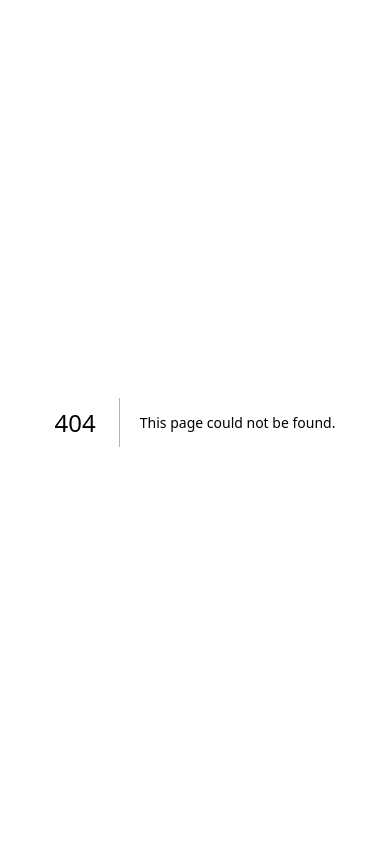
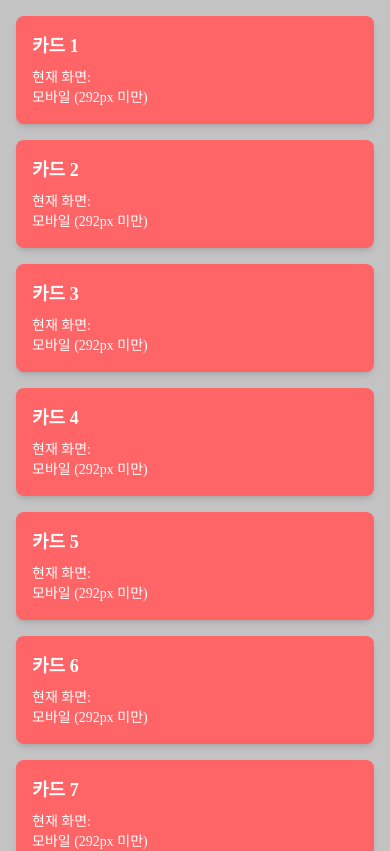
Before and after one commit to dnd-side-project/dnd-12th-8-frontend, a Next.js app: page /test/home in a window 390 px wide. Before the commit this address had no page. Shown: the top 851 px of the page. Built offline with nearby package versions, Linux system fonts and the light colour scheme.

Commit message:
chore: Set up custom breakpoint in tailwind

```diff
--- a/src/pages/index.tsx
+++ b/src/pages/index.tsx
@@ -11,6 +11,10 @@ const Home = () => {
           <Button href="api/hello">API 테스트</Button>
         </div>
 
+        <div className="flex flex-col gap-4">
+          <Button href="test/home">홈 - 테스트 페이지로 이동</Button>
+        </div>
+
         <div className="mt-8 space-y-4">
           <h1 className="font-pretendard">Pretendard _ Regular</h1>
           <h1 className="font-ibm text-4xl font-bold">Headline_ Pretendard Bold 36pt</h1>
--- /dev/null
+++ b/src/pages/test/home/index.tsx
@@ -0,0 +1,27 @@
+const HomeTest = () => {
+  return (
+    <div className="min-h-screen bg-gray-100 p-4">
+      <div className="grid grid-cols-1 gap-4 tablet:grid-cols-2 desktop:grid-cols-3 wide:grid-cols-4">
+        {[1, 2, 3, 4, 5, 6, 7, 8, 9, 10, 11, 12].map((item) => (
+          <div
+            key={item}
+            className="rounded-lg bg-red-400 p-4 shadow-md transition-colors duration-300 tablet:bg-blue-400 desktop:bg-green-400 wide:bg-purple-400"
+          >
+            <h2 className="mb-2 text-lg font-bold text-white">카드 {item}</h2>
+            <p className="text-sm text-white">
+              현재 화면:
+              <span className="block font-medium">
+                <span className="block tablet:hidden">모바일 (292px 미만)</span>
+                <span className="hidden tablet:block desktop:hidden">태블릿 (292px~1023px)</span>
+                <span className="hidden desktop:block wide:hidden">데스크톱 (1024px~1439px)</span>
+                <span className="hidden wide:block">와이드 (1440px+)</span>
+              </span>
+            </p>
+          </div>
+        ))}
+      </div>
+    </div>
+  );
+};
+
+export default HomeTest;
--- a/src/styles/globals.css
+++ b/src/styles/globals.css
@@ -47,6 +47,11 @@
   --color-gray-700: #2b2b2e;
   --color-gray-800: #222124;
   --color-gray-900: #151515;
+
+  /* 브레이크포인트 */
+  --breakpoint-tablet: 36rem; /* 576px 이상 */
+  --breakpoint-desktop: 64rem; /* 1024px 이상 */
+  --breakpoint-wide: 90rem; /* 1440px 이상 */
 }
 
 @layer base {
```
Also changed, not shown: 1 other file (tests, documents, lock files or other folders).
